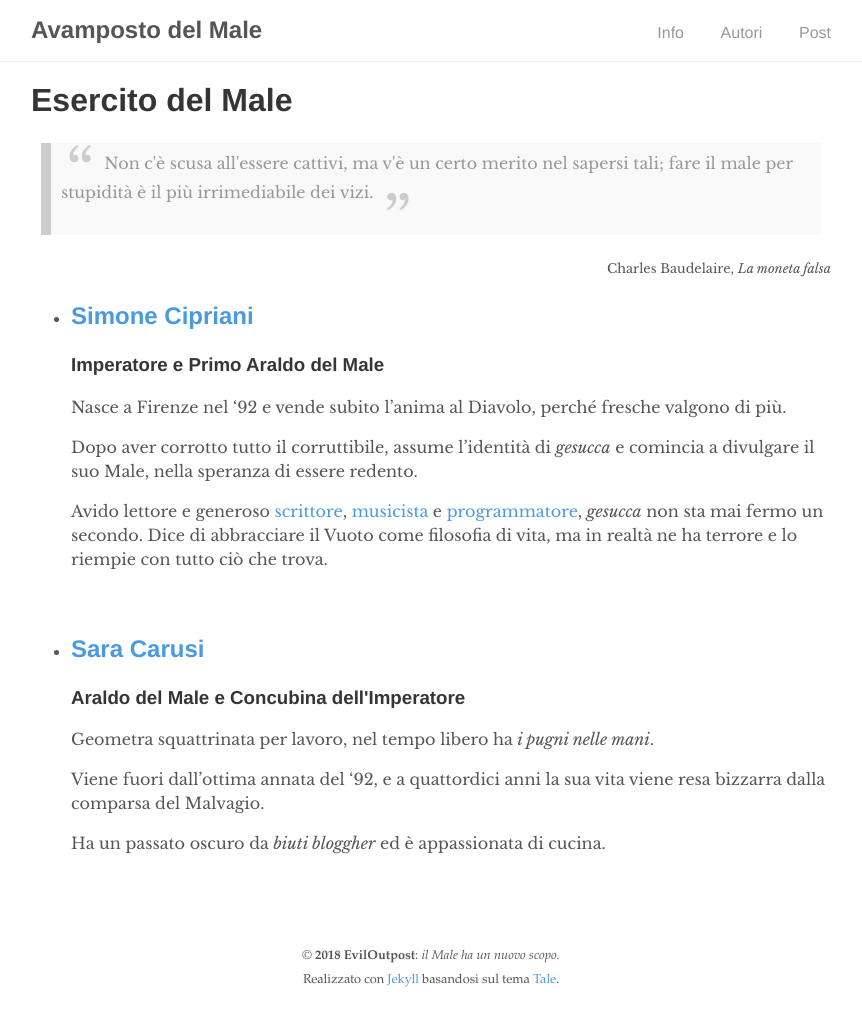
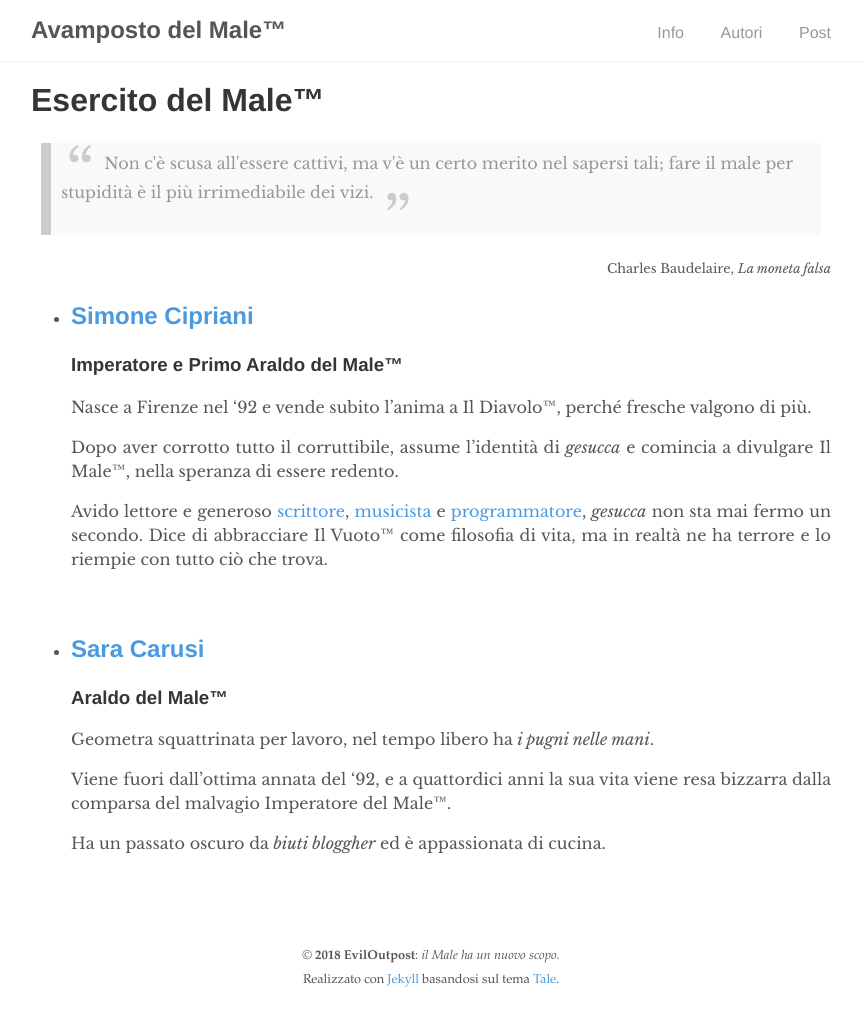
Before and after one commit to eviloutpost/eviloutpost.github.io, a Jekyll site: the page built from _pages/staff.html, in a window 1280 px wide. Shown: the whole page, without its empty margins (209-1071 px from the left). Built offline with Jekyll 4.4.1, drawn with Linux system fonts in a browser that asks for light colours.

Commit message:
Refinements

```diff
--- a/_authors/gesucca.md
+++ b/_authors/gesucca.md
@@ -3,7 +3,7 @@ name: Simone Cipriani
 gender: o
 nickname: gesucca
 description: l'eresia che porta allegria
-position: Imperatore e Primo Araldo del Male
+position: Imperatore e Primo Araldo del Male&trade;
 facebook: https://www.facebook.com/gesucca/
 instagram: https://www.instagram.com/gesucca/
 youtube: https://www.youtube.com/channel/UCVn26_2xCJDngLicWKxQRmw
@@ -11,11 +11,11 @@ image: gesucca.png
 layout: author
 ---
 
-Nasce a Firenze nel '92 e vende subito l'anima al Diavolo, perché fresche valgono di più.
+Nasce a Firenze nel '92 e vende subito l'anima a Il Diavolo&trade;, perché fresche valgono di più.
 
-Dopo aver corrotto tutto il corruttibile, assume l'identità di *{{ page.nickname }}* e comincia a divulgare il suo Male, nella speranza di essere redento.
+Dopo aver corrotto tutto il corruttibile, assume l'identità di *{{ page.nickname }}* e comincia a divulgare Il Male&trade;, nella speranza di essere redento.
 
-Avido lettore e generoso [scrittore][wordpress], [musicista][soundcloud] e [programmatore][github], *{{ page.nickname }}* non sta mai fermo un secondo. Dice di abbracciare il Vuoto come filosofia di vita, ma in realtà ne ha terrore e lo riempie con tutto ciò che trova.
+Avido lettore e generoso [scrittore][wordpress], [musicista][soundcloud] e [programmatore][github], *{{ page.nickname }}* non sta mai fermo un secondo. Dice di abbracciare Il Vuoto&trade; come filosofia di vita, ma in realtà ne ha terrore e lo riempie con tutto ciò che trova.
 
 [wordpress]:  https://gesuccascrittore.wordpress.com
 [github]:     https://github.com/gesucca
--- a/_authors/sara.md
+++ b/_authors/sara.md
@@ -3,7 +3,7 @@ name: Sara Carusi
 gender: a
 nickname: aarde
 description: la terra che ti sotterra
-position: Araldo del Male e Concubina dell'Imperatore
+position: Araldo del Male&trade;
 instagram: https://www.instagram.com/facilis_descensusaverni/
 image: sara.png
 layout: author
@@ -11,6 +11,6 @@ layout: author
 
 Geometra squattrinata per lavoro, nel tempo libero ha *i pugni nelle mani*.
 
-Viene fuori dall'ottima annata del '92, e a quattordici anni la sua vita viene resa bizzarra dalla comparsa del Malvagio.
+Viene fuori dall'ottima annata del '92, e a quattordici anni la sua vita viene resa bizzarra dalla comparsa del malvagio Imperatore del Male&trade;.
 
 Ha un passato oscuro da *biuti bloggher* ed è appassionata di cucina.
--- a/_config.yml
+++ b/_config.yml
@@ -1,6 +1,6 @@
 # Site settings
-title:          Avamposto del Male
-description:    "Il Male ha un nuovo scopo."
+title:          Avamposto del Male&trade;
+description:    "Il Male&trade; ha un nuovo scopo."
 url:            "https://eviloutpost.github.io"
 
 # Google Analytics
--- a/_layouts/author.html
+++ b/_layouts/author.html
@@ -10,7 +10,12 @@ Meglio not{{ page.gender }} come <i><b>{{ page.nickname }}</b>, {{ page.descript
 
 <br><br>
 
+<style>
+  p {text-align: justify;}
+</style>
+<p>
 {{ content }}
+</p>
 
 <h2>Social</h2>
 {% if page.facebook %}
--- a/_pages/about.md
+++ b/_pages/about.md
@@ -1,13 +1,13 @@
 ---
 layout: post
-title: "L'origine del Male"
+title: "Il Male&trade;"
 permalink: /about
 ---
 
-Perché un Avamposto? Perché *combattere* per il Male?
+Perché un avamposto? Perché *combattere* per Il Male&trade;?
 
 Perché scegliere proprio **Il Male&trade;**, invece de Il Bene&trade;?
 
-Tutte queste domande non hanno senso: il Bene e il Male, semplicemente, *non esistono*. Sono solo nomi che noi umani diamo a certi aspetti della realtà - no, della nostra *percezione* della realtà.
+Tutte queste domande non hanno senso: Il Bene&trade; ed Il Male&trade;, semplicemente, *non esistono*. Sono solo nomi che noi umani diamo a certi aspetti della realtà - no, della nostra *percezione* della realtà.
 
-Alcuni di noi chiamano *Bene* ciò che è desiderabile, e *Male* ciò che disprezzano, o temono. Questa visione binaria del grande Mistero della Vita è molto efficace, ma fin troppo riduttiva per chi ha la fortuna - o la sventura - di poter percepire la sua esistenza con più complessità.
+Alcuni di noi chiamano *bene* ciò che è desiderabile, e *male* ciò che disprezzano, o temono. Questa visione binaria del grande Mistero della Vita è molto efficace, ma fin troppo riduttiva per chi ha la fortuna - o la sventura - di poter percepire la sua esistenza con più complessità.
--- a/_pages/staff.html
+++ b/_pages/staff.html
@@ -3,14 +3,18 @@ layout: default
 title: Autori
 permalink: /authors/
 ---
-<link rel="stylesheet" type="text/css" href="../_pages/staff.css">
+<link rel="stylesheet" type="text/css" href="../_pages/quote.css">
 
-<h1>Esercito del Male</h1>
+<h1>Esercito del Male&trade;</h1>
 
 <blockquote class="quote">
   <p>Non c'è scusa all'essere cattivi, ma v'è un certo merito nel sapersi tali; fare il male per stupidità è il più irrimediabile dei vizi.</p>
 </blockquote>
 <div class="author">Charles Baudelaire, <cite>La moneta falsa</cite> </div>
+
+<style>
+  p {text-align: justify;}
+</style>
 
 <ul>
   {% for author in site.authors %}
```
Also changed, not shown: _pages/quote.css (renamed from _pages/staff.css).
